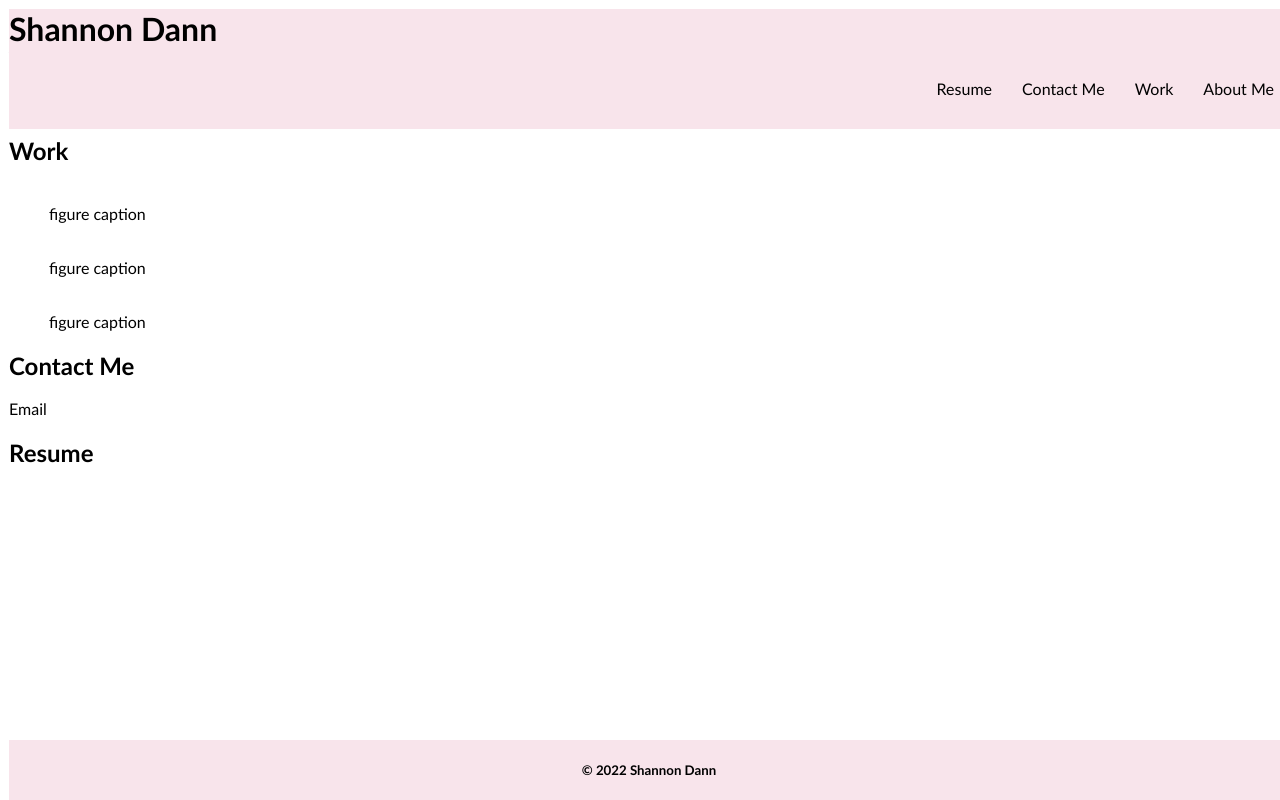
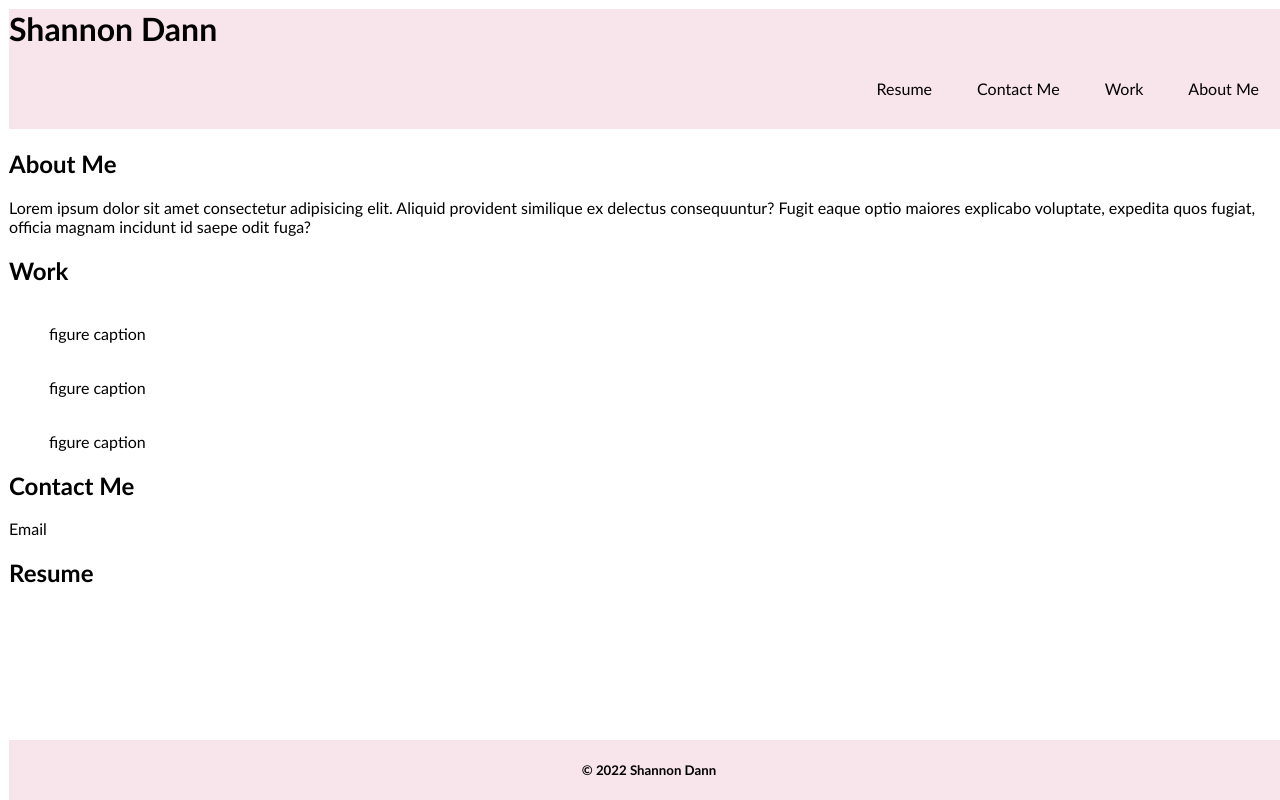
Before and after one commit to smdann/homework-professional-portfolio, a plain HTML site: page index.html in a window 1280 px wide. Drawn offline with Linux system fonts and the light colour scheme.

Commit message:
Adjusted CSS selectors and properties.

```diff
--- a/assets/css/style.css
+++ b/assets/css/style.css
@@ -17,6 +17,7 @@ body {
 ul {
     list-style-type: none;
     overflow: hidden;
+
 }
 
 #header-typography {
@@ -25,6 +26,7 @@ ul {
 
 li{
     float: right;
+    padding-right: 15px;
 }
 
 a {
@@ -42,7 +44,10 @@ a:visited {
     color: black;
 }
 
-
+/* Paragraph */
+div {
+    padding-top: 120px;
+}
 
 /* Footer */
 .footer {
--- a/index.html
+++ b/index.html
@@ -19,7 +19,9 @@
                 </ul>
             </nav>
     </header>
+<div>
 
+</div>
     <main>
         <section>
             <h2>About Me</h2>
```
